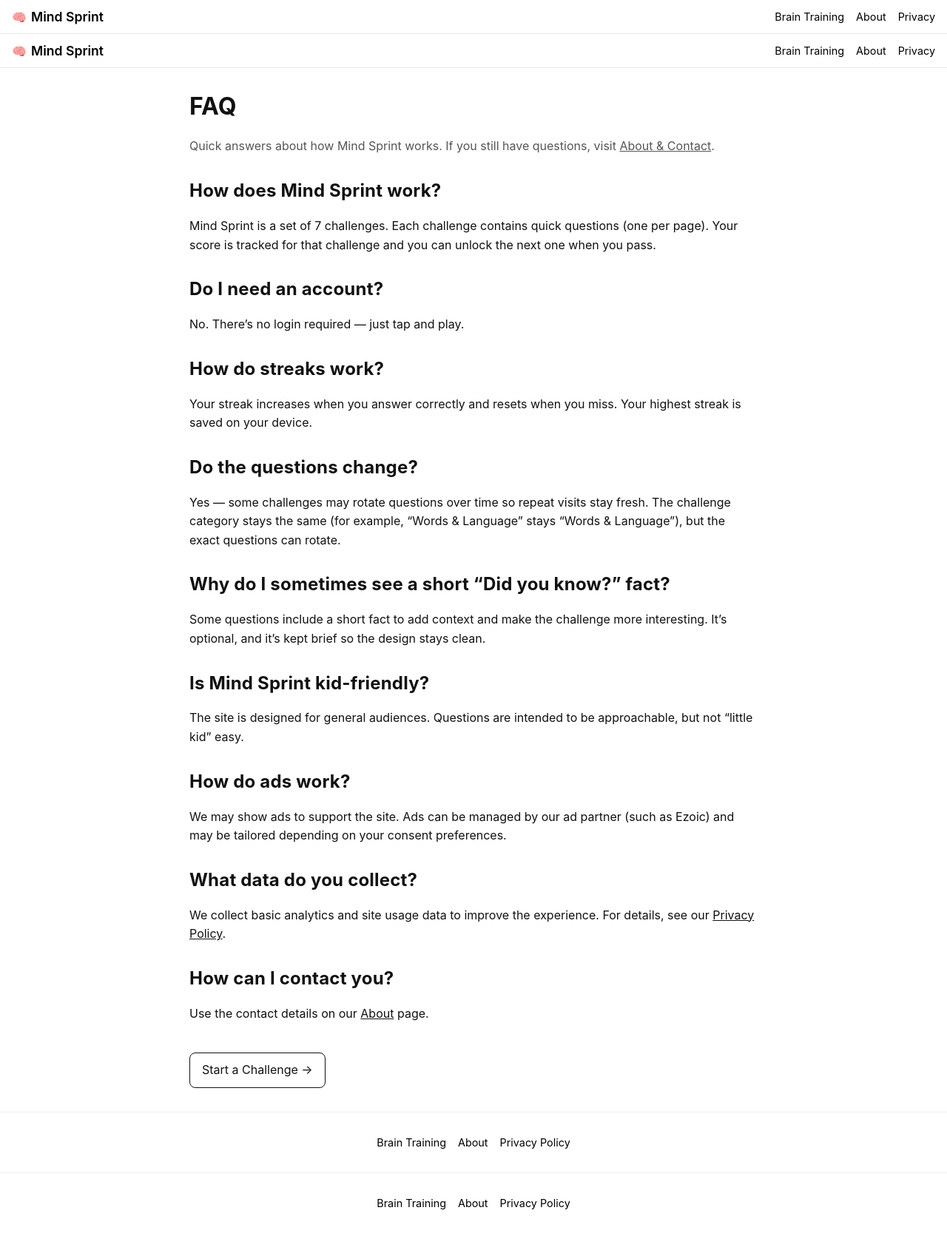
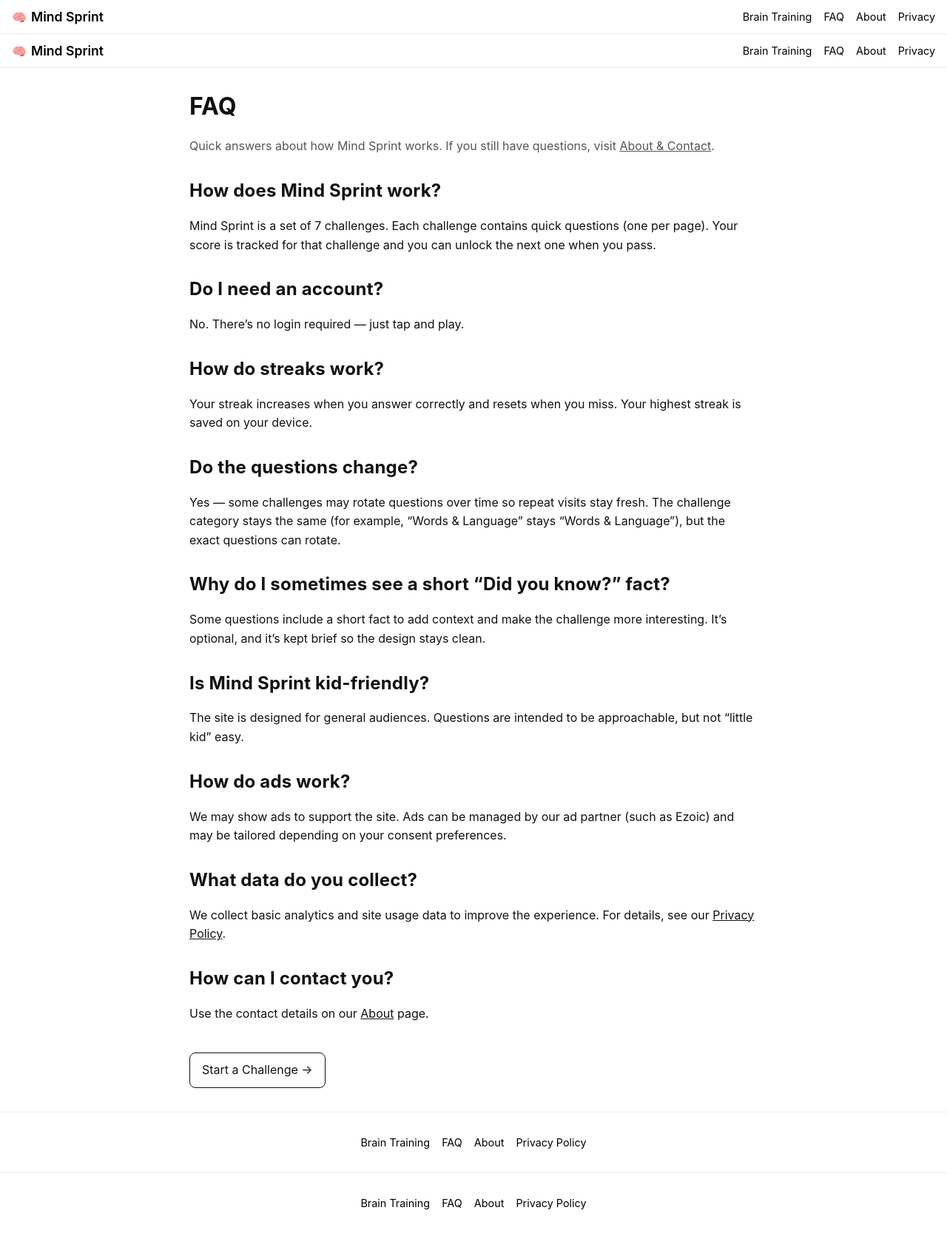
Before and after one commit to justinchase1984/mind-sprint, a Next.js app: page /faq in a window 1280 px wide. Shown: the whole page at 74% size. Built offline with nearby package versions, Linux system fonts and the light colour scheme; no server answers.

Commit message:
Update Layout.tsx

```diff
--- a/components/Layout.tsx
+++ b/components/Layout.tsx
@@ -10,7 +10,6 @@ interface LayoutProps {
 export default function Layout({ children, hideHeader = false }: LayoutProps) {
   return (
     <>
-      {/* ✅ Header always shows unless explicitly hidden */}
       {!hideHeader && (
         <header
           style={{
@@ -44,6 +43,9 @@ export default function Layout({ children, hideHeader = false }: LayoutProps) {
             <Link href="/brain-training" legacyBehavior>
               <a style={{ textDecoration: 'none', color: '#000' }}>Brain Training</a>
             </Link>
+            <Link href="/faq" legacyBehavior>
+              <a style={{ textDecoration: 'none', color: '#000' }}>FAQ</a>
+            </Link>
             <Link href="/about" legacyBehavior>
               <a style={{ textDecoration: 'none', color: '#000' }}>About</a>
             </Link>
@@ -54,10 +56,8 @@ export default function Layout({ children, hideHeader = false }: LayoutProps) {
         </header>
       )}
 
-      {/* Main content */}
       <main style={{ minHeight: '80vh' }}>{children}</main>
 
-      {/* ✅ Centered footer */}
       <footer
         style={{
           borderTop: '1px solid #eee',
@@ -72,13 +72,16 @@ export default function Layout({ children, hideHeader = false }: LayoutProps) {
               Brain Training
             </a>
           </Link>
-
+          <Link href="/faq" legacyBehavior>
+            <a style={{ marginRight: '1rem', textDecoration: 'none', color: '#000' }}>
+              FAQ
+            </a>
+          </Link>
           <Link href="/about" legacyBehavior>
             <a style={{ marginRight: '1rem', textDecoration: 'none', color: '#000' }}>
               About
             </a>
           </Link>
-
           <Link href="/privacy" legacyBehavior>
             <a style={{ textDecoration: 'none', color: '#000' }}>Privacy Policy</a>
           </Link>
```
